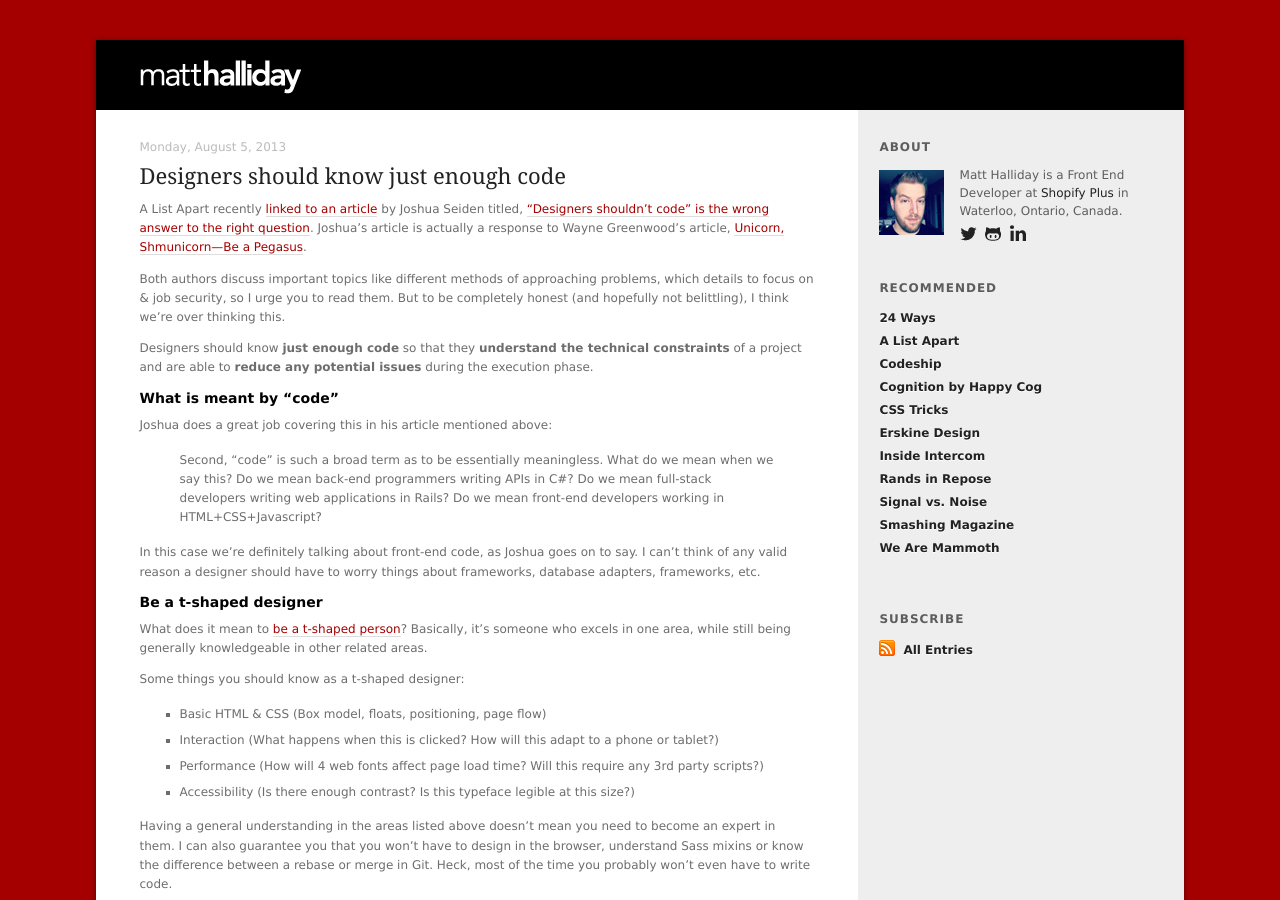
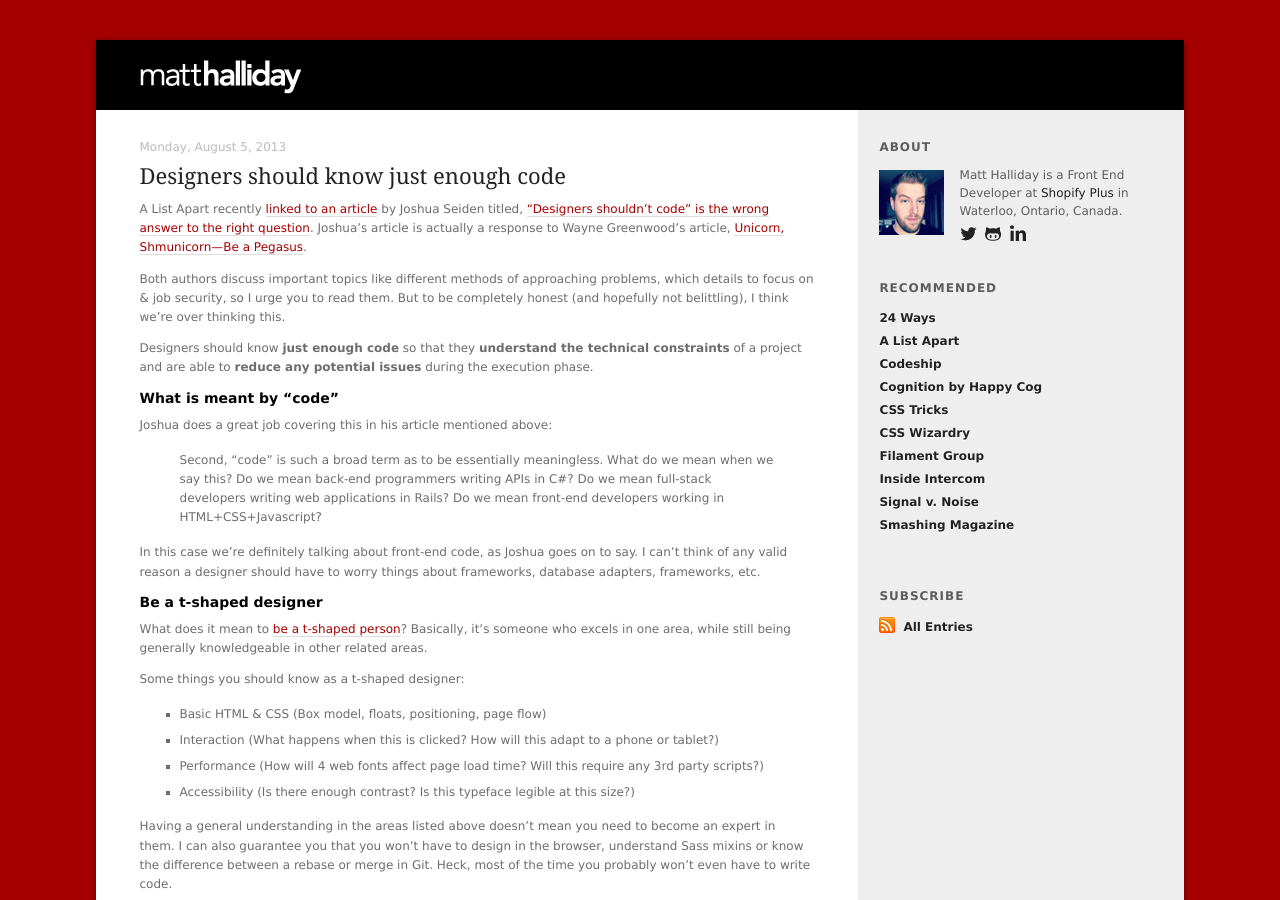
Before and after one commit to matthalliday/matthalliday.github.io, a Jekyll site: the page built from index.html, in a window 1280 px wide and 900 px high. Built offline with Jekyll 4.4.1, drawn with Linux system fonts in a browser that asks for light colours.

Commit message:
Update reading list in sidebar

```diff
--- a/_data/asides.yml
+++ b/_data/asides.yml
@@ -13,20 +13,17 @@
 - name: CSS Tricks
   url: https://css-tricks.com/
 
-- name: Erskine Design
-  url: http://erskinedesign.com/blog
+- name: CSS Wizardry
+  url: https://csswizardry.com/
+
+- name: Filament Group
+  url: https://www.filamentgroup.com/lab/
 
 - name: Inside Intercom
   url: http://blog.intercom.io
 
-- name: Rands in Repose
-  url: http://randsinrepose.com
-
-- name: Signal vs. Noise
+- name: Signal v. Noise
   url: https://signalvnoise.com
 
 - name: Smashing Magazine
   url: http://www.smashingmagazine.com
-
-- name: We Are Mammoth
-  url: http://wearemammoth.co
```
